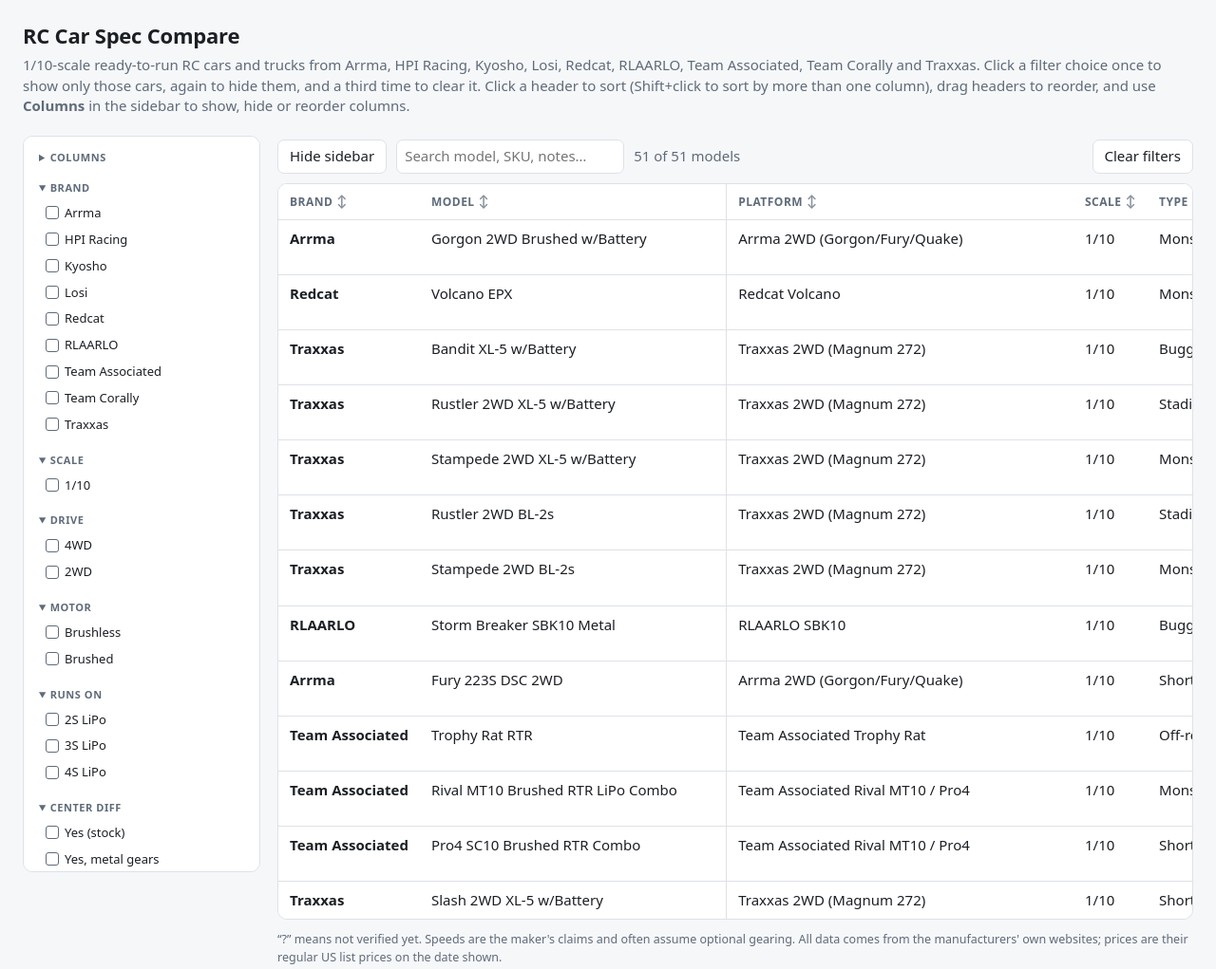
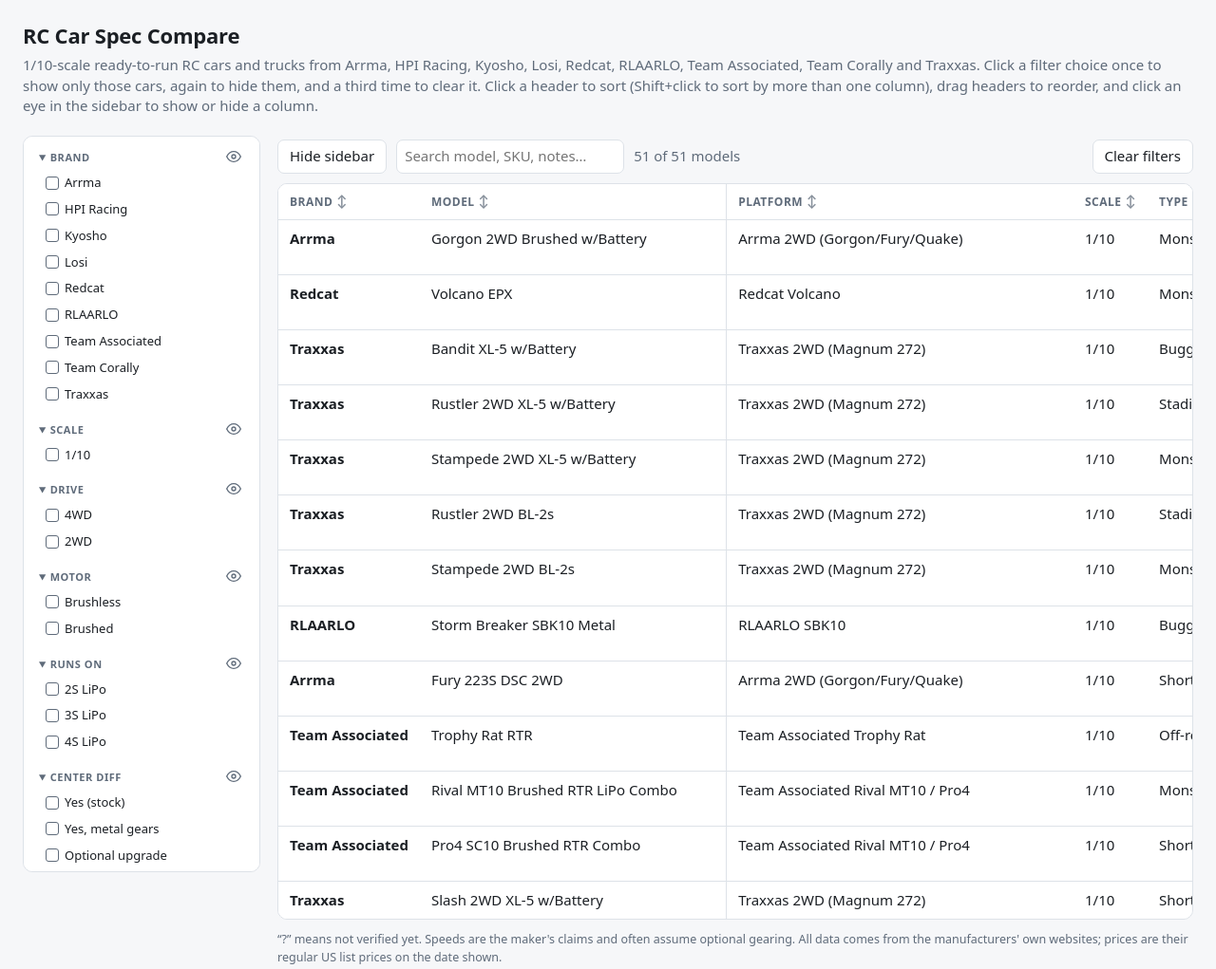
Before and after one commit to fahlman/RC-Car-Compare, a plain HTML site: page index.html in a window 1280 px wide. Shown: the top 1021 px of the page at 95% size. Drawn offline with Linux system fonts and the light colour scheme.

Commit message:
Replace the Columns list with an eye beside each sidebar group
Each filter group's heading now has an eye that shows or hides that
group's table column (Runs on → Battery, Max price → Price). Columns
with no filter group are listed under "More columns" at the bottom,
each with its own eye, along with Reset layout. Columns are reordered
by dragging the headers.

Co-Authored-By: Claude Opus 5.5 <noreply@anthropic.com>

```diff
--- a/index.html
+++ b/index.html
@@ -64,15 +64,18 @@
   .count { color:var(--muted); margin-right:auto; }
   .hint { color:var(--muted); font-size:12.5px; }
 
-  .colsec { margin-bottom:16px; font-size:13px; }
-  .colsec .hint { margin:0 0 4px; }
-  .colsec #resetcols { margin-top:8px; }
-  .colrow { display:flex; align-items:center; gap:8px; padding:5px 6px; border-radius:6px; }
-  .colrow:hover { background:var(--accent-soft); }
-  .colrow.dragging { opacity:.4; }
-  .colrow .grip { cursor:grab; color:var(--muted); }
-  .colrow label { flex:1; display:flex; gap:7px; align-items:center; cursor:pointer; }
-  .colrow button { padding:0 6px; font-size:12px; line-height:20px; }
+  /* The eye beside a group's heading (or a "More columns" row) shows or hides that table column. */
+  .grp { display:flex; align-items:flex-start; gap:4px; }
+  .grp > details { flex:1; min-width:0; }
+  .grp > .eye { margin-top:-4px; }
+  .eye { display:inline-grid; place-items:center; padding:3px; border:0; border-radius:5px; background:none; color:var(--muted); line-height:0; }
+  .eye:hover, .eye:focus-visible { color:var(--ink); background:var(--accent-soft); }
+  .eye.off { opacity:.6; }
+  .morecols { margin-top:16px; }
+  .morecols #resetcols { margin-top:8px; }
+  .colrow { display:flex; align-items:center; gap:8px; padding:1px 0 1px 6px; border-radius:6px; }
+  .colrow span { flex:1; }
+  .colrow.off span { color:var(--muted); }
 
   /* The table scrolls inside its own box, no taller than the window, so the sticky header row stays in view. */
   .tablewrap { overflow:auto; max-height:calc(100vh - 24px); max-height:calc(100dvh - 24px);
@@ -112,7 +115,7 @@
 <body>
 <header>
   <h1>RC Car Spec Compare</h1>
-  <p>1/10-scale ready-to-run RC cars and trucks from Arrma, HPI Racing, Kyosho, Losi, Redcat, RLAARLO, Team Associated, Team Corally and Traxxas. Click a filter choice once to show only those cars, again to hide them, and a third time to clear it. Click a header to sort (Shift+click to sort by more than one column), drag headers to reorder, and use <b>Columns</b> in the sidebar to show, hide or reorder columns.</p>
+  <p>1/10-scale ready-to-run RC cars and trucks from Arrma, HPI Racing, Kyosho, Losi, Redcat, RLAARLO, Team Associated, Team Corally and Traxxas. Click a filter choice once to show only those cars, again to hide them, and a third time to clear it. Click a header to sort (Shift+click to sort by more than one column), drag headers to reorder, and click an eye in the sidebar to show or hide a column.</p>
 </header>
 <main>
   <div class="toolbar">
@@ -122,23 +125,22 @@
     <button id="clear">Clear filters</button>
   </div>
   <aside class="panel sidebar" id="sidebar" aria-label="Filters and columns">
-    <details class="f colsec" data-group="columns">
-      <summary>Columns</summary>
-      <p class="hint">Show, hide &amp; drag to reorder.</p>
+    <div class="filters" id="filters">
+      <div class="grp"><details class="f" data-group="brand" open><summary>Brand<span class="on" hidden></span></summary><div class="chips" id="f-brand" role="group" aria-label="Brand"></div></details><button type="button" class="eye" data-col="brand"></button></div>
+      <div class="grp"><details class="f" data-group="scale" open><summary>Scale<span class="on" hidden></span></summary><div class="chips" id="f-scale" role="group" aria-label="Scale"></div></details><button type="button" class="eye" data-col="scale"></button></div>
+      <div class="grp"><details class="f" data-group="drive" open><summary>Drive<span class="on" hidden></span></summary><div class="chips" id="f-drive" role="group" aria-label="Drive"></div></details><button type="button" class="eye" data-col="drive"></button></div>
+      <div class="grp"><details class="f" data-group="motor" open><summary>Motor<span class="on" hidden></span></summary><div class="chips" id="f-motor" role="group" aria-label="Motor"></div></details><button type="button" class="eye" data-col="motor"></button></div>
+      <div class="grp"><details class="f" data-group="cells" open><summary>Runs on<span class="on" hidden></span></summary><div class="chips" id="f-cells" role="group" aria-label="Runs on"></div></details><button type="button" class="eye" data-col="battery"></button></div>
+      <div class="grp"><details class="f" data-group="center" open><summary>Center diff<span class="on" hidden></span></summary><div class="chips" id="f-center" role="group" aria-label="Center diff"></div></details><button type="button" class="eye" data-col="centerDiff"></button></div>
+      <div class="grp"><details class="f" data-group="price" open><summary>Max price (USD)<span class="on" hidden></span></summary><input type="number" id="f-price" min="0" step="10" placeholder="No limit"></details><button type="button" class="eye" data-col="priceUsd"></button></div>
+      <div class="grp"><details class="f" data-group="type" open><summary>Type<span class="on" hidden></span></summary><div class="chips" id="f-type" role="group" aria-label="Type"></div></details><button type="button" class="eye" data-col="type"></button></div>
+      <div class="grp"><details class="f" data-group="platform" open><summary>Platform<span class="on" hidden></span></summary><div class="chips" id="f-platform" role="group" aria-label="Platform"></div></details><button type="button" class="eye" data-col="platform"></button></div>
+    </div>
+    <details class="f morecols" data-group="morecols" open>
+      <summary>More columns</summary>
       <div id="collist"></div>
       <button id="resetcols">Reset layout</button>
     </details>
-    <div class="filters" id="filters">
-      <details class="f" data-group="brand" open><summary>Brand<span class="on" hidden></span></summary><div class="chips" id="f-brand" role="group" aria-label="Brand"></div></details>
-      <details class="f" data-group="scale" open><summary>Scale<span class="on" hidden></span></summary><div class="chips" id="f-scale" role="group" aria-label="Scale"></div></details>
-      <details class="f" data-group="drive" open><summary>Drive<span class="on" hidden></span></summary><div class="chips" id="f-drive" role="group" aria-label="Drive"></div></details>
-      <details class="f" data-group="motor" open><summary>Motor<span class="on" hidden></span></summary><div class="chips" id="f-motor" role="group" aria-label="Motor"></div></details>
-      <details class="f" data-group="cells" open><summary>Runs on<span class="on" hidden></span></summary><div class="chips" id="f-cells" role="group" aria-label="Runs on"></div></details>
-      <details class="f" data-group="center" open><summary>Center diff<span class="on" hidden></span></summary><div class="chips" id="f-center" role="group" aria-label="Center diff"></div></details>
-      <details class="f" data-group="price" open><summary>Max price (USD)<span class="on" hidden></span></summary><input type="number" id="f-price" min="0" step="10" placeholder="No limit"></details>
-      <details class="f" data-group="type" open><summary>Type<span class="on" hidden></span></summary><div class="chips" id="f-type" role="group" aria-label="Type"></div></details>
-      <details class="f" data-group="platform" open><summary>Platform<span class="on" hidden></span></summary><div class="chips" id="f-platform" role="group" aria-label="Platform"></div></details>
-    </div>
   </aside>
 
   <div class="content">
@@ -337,29 +339,32 @@ function updateFreeze(){
 }
 window.addEventListener('resize', ()=>{ updateFreeze(); markNotes(); });
 
-function renderColPanel(){
-  const list = $('collist'); list.innerHTML = "";
-  layout.order.forEach((key,i)=>{
-    const col = COLMAP[key], row = document.createElement('div');
-    row.className = "colrow"; row.draggable = true; row.dataset.key = key;
-    row.innerHTML = `<span class="grip">⠿</span><label><input type="checkbox" ${layout.hidden.includes(key)?"":"checked"}> ${esc(col.label)}</label>
-      <button title="Move up" ${i===0?"disabled":""}>↑</button><button title="Move down" ${i===layout.order.length-1?"disabled":""}>↓</button>`;
-    row.querySelector('input').addEventListener('change', e=>{
-      layout.hidden = e.target.checked ? layout.hidden.filter(k=>k!==key) : layout.hidden.concat(key);
-      if (visibleCols().length===0){ layout.hidden = layout.hidden.filter(k=>k!==key); e.target.checked = true; }
-      refresh();
-    });
-    const [up, down] = row.querySelectorAll('button');
-    up.addEventListener('click', ()=>swap(i, i-1)); down.addEventListener('click', ()=>swap(i, i+1));
-    row.addEventListener('dragstart', e=>{ e.dataTransfer.setData('text/plain', key); row.classList.add('dragging'); });
-    row.addEventListener('dragend', ()=>row.classList.remove('dragging'));
-    row.addEventListener('dragover', e=>e.preventDefault());
-    row.addEventListener('drop', e=>{ e.preventDefault(); moveCol(e.dataTransfer.getData('text/plain'), key); });
-    list.appendChild(row);
+// Eyes in the sidebar show or hide table columns. Filter groups carry the eye for their own column;
+// every other column gets a row under "More columns", in the table's current order.
+const GROUP_COL = { brand:"brand", scale:"scale", drive:"drive", motor:"motor", cells:"battery", center:"centerDiff", price:"priceUsd", type:"type", platform:"platform" };
+const EYE = '<svg viewBox="0 0 24 24" width="16" height="16" fill="none" stroke="currentColor" stroke-width="2" stroke-linecap="round" stroke-linejoin="round" aria-hidden="true"><path d="M1 12s4-8 11-8 11 8 11 8-4 8-11 8-11-8-11-8z"/><circle cx="12" cy="12" r="3"/></svg>';
+const EYE_OFF = '<svg viewBox="0 0 24 24" width="16" height="16" fill="none" stroke="currentColor" stroke-width="2" stroke-linecap="round" stroke-linejoin="round" aria-hidden="true"><path d="M17.94 17.94A10.07 10.07 0 0 1 12 20c-7 0-11-8-11-8a18.45 18.45 0 0 1 5.06-5.94M9.9 4.24A9.12 9.12 0 0 1 12 4c7 0 11 8 11 8a18.5 18.5 0 0 1-2.16 3.19m-6.72-1.07a3 3 0 1 1-4.24-4.24"/><line x1="1" y1="1" x2="23" y2="23"/></svg>';
+function renderEyes(){
+  const grouped = new Set(Object.values(GROUP_COL));
+  $('collist').innerHTML = layout.order.filter(k=>!grouped.has(k)).map(k=>
+    `<div class="colrow"><span>${esc(COLMAP[k].label)}</span><button type="button" class="eye" data-col="${esc(k)}"></button></div>`).join("");
+  document.querySelectorAll('#sidebar .eye').forEach(b=>{
+    const col = COLMAP[b.dataset.col], shown = !layout.hidden.includes(b.dataset.col);
+    b.innerHTML = shown ? EYE : EYE_OFF;
+    b.classList.toggle('off', !shown);
+    b.closest('.colrow')?.classList.toggle('off', !shown);
+    b.title = `${shown ? "Hide" : "Show"} the ${col.label} column`;
+    b.setAttribute('aria-label', b.title);
   });
 }
-
-function swap(i,j){ if (j<0||j>=layout.order.length) return; const o = layout.order; [o[i],o[j]]=[o[j],o[i]]; refresh(); }
+function toggleCol(key){
+  const hiding = !layout.hidden.includes(key);
+  if (hiding && visibleCols().length <= 1) return;   // keep at least one column
+  layout.hidden = hiding ? layout.hidden.concat(key) : layout.hidden.filter(k=>k!==key);
+  refresh();
+  document.querySelector(`#sidebar .eye[data-col="${key}"]`)?.focus();
+}
+$('sidebar').addEventListener('click', e=>{ const b = e.target.closest('.eye'); if (b) toggleCol(b.dataset.col); });
 function moveCol(from, to){
   if (!from || from===to || !COLMAP[from]) return;
   const o = layout.order.filter(k=>k!==from); o.splice(o.indexOf(to), 0, from); layout.order = o; refresh();
@@ -373,7 +378,7 @@ function onSort(key, add){
   }
   refresh();
 }
-function refresh(){ saveLayout(); renderHead(); renderBody(); renderColPanel(); }
+function refresh(){ saveLayout(); renderHead(); renderBody(); renderEyes(); }
 
 function setupFilters(){
   CHIP_FILTERS.forEach(f=>{
@@ -399,7 +404,7 @@ function labelChip(btn){
   btn.setAttribute('aria-label', s==="out" ? `${t} (hidden)` : t);
   btn.title = `${group}: ` + ({off:`show only ${t}`, in:`hide ${t}`, out:`clear ${t}`})[s];
 }
-// "Hide sidebar" folds the filters and Columns away. The choice is remembered in this browser; phones start folded.
+// "Hide sidebar" folds the filters and column eyes away. The choice is remembered in this browser; phones start folded.
 const FILTERS_KEY = "rc-compare-filters";
 function setFiltersOpen(open, remember){
   $('sidebar').hidden = !open;
@@ -416,7 +421,7 @@ function labelCounts(){
   const n = document.querySelectorAll('.chips button:not([data-state="off"])').length + ($('f-price').value ? 1 : 0);
   $('filterbtn').textContent = $('sidebar').hidden ? (n ? `Show sidebar (${n} filter${n>1?"s":""} on)` : "Show sidebar") : "Hide sidebar";
 }
-// Which sidebar groups are folded is remembered in this browser (Columns starts folded, the filters open).
+// Which sidebar groups are folded is remembered in this browser; they all start open.
 const GROUPS_KEY = "rc-compare-groups";
 function setupGroups(){
   let saved = {}; try { saved = JSON.parse(localStorage.getItem(GROUPS_KEY)) || {}; } catch(e) {}
```
Also changed, not shown: 1 other file.
